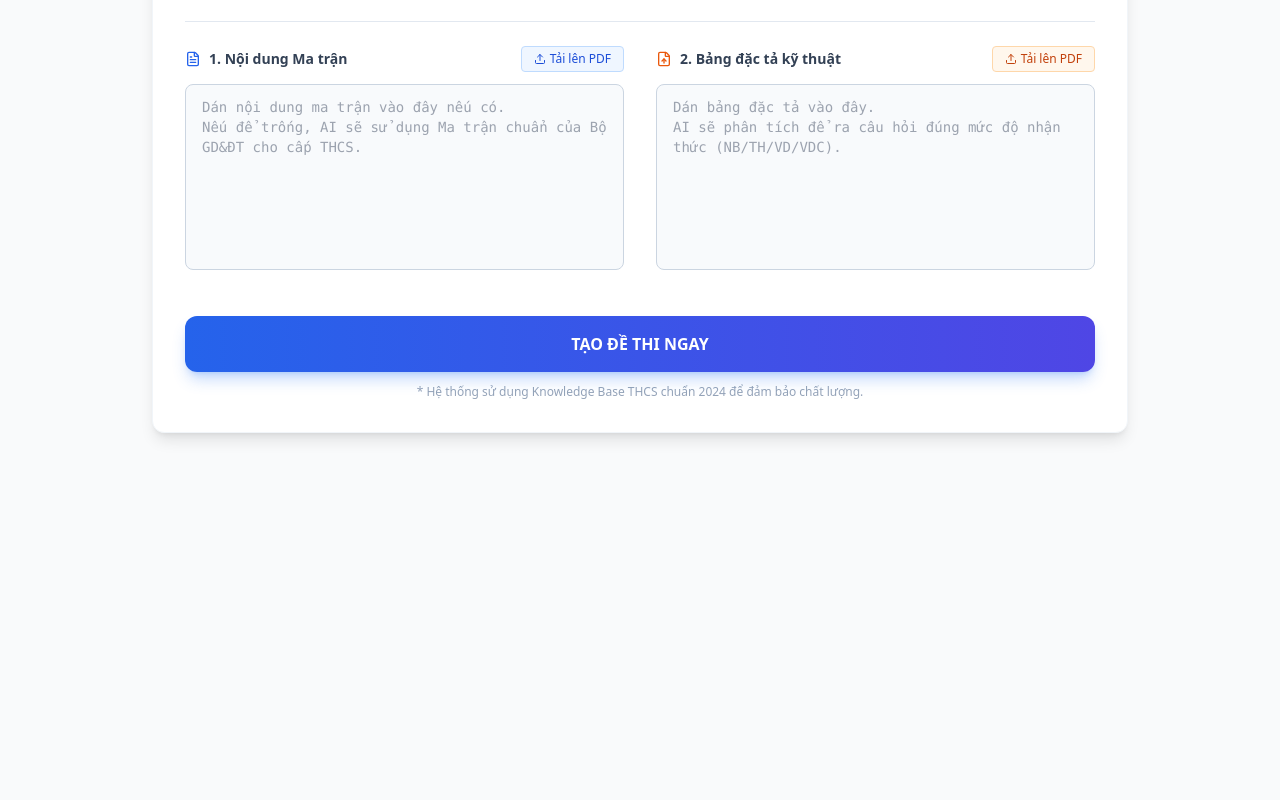
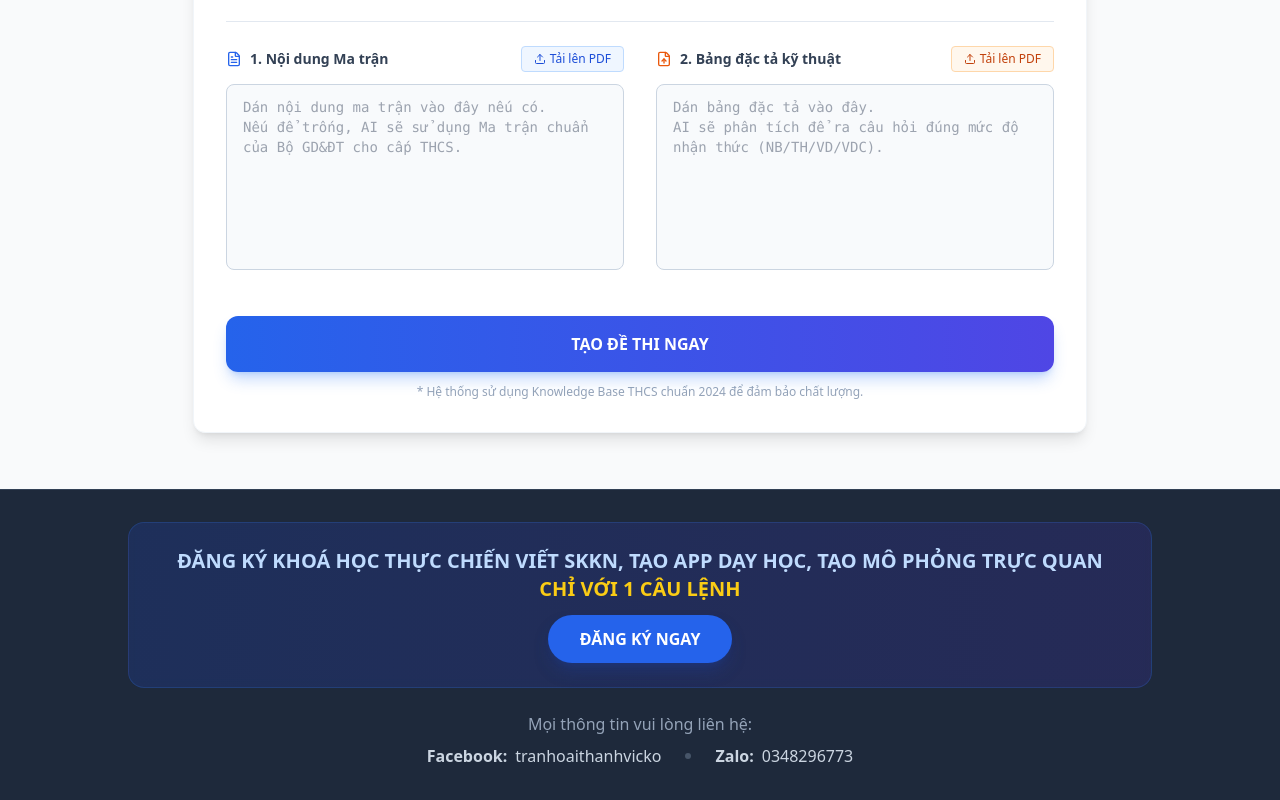
Before and after one commit to hoaithanhsp/trolymonvan, a React (Vite) app: page / in a window 1280 px wide. Shown: the part 620-1420 px from the top of the page. Before the commit the page ends 1109 px from the top, so only its background shows below. Built offline with nearby package versions, Linux system fonts and the light colour scheme.

Commit message:
Update App.tsx

```diff
--- a/App.tsx
+++ b/App.tsx
@@ -344,7 +344,7 @@ const App: React.FC = () => {
   };
 
   return (
-    <div className="min-h-screen bg-gray-50">
+    <div className="min-h-screen bg-gray-50 flex flex-col">
       {/* Navbar */}
       <nav className="bg-white border-b border-gray-200 shadow-sm sticky top-0 z-50 no-print">
         <div className="max-w-7xl mx-auto px-4 sm:px-6 lg:px-8">
@@ -478,6 +478,44 @@ const App: React.FC = () => {
         )}
       </main>
 
+      {/* Footer Promotion */}
+      <footer className="bg-slate-800 text-slate-300 py-8 px-4 mt-auto border-t border-slate-700 no-print">
+        <div className="max-w-5xl mx-auto text-center">
+          <div className="mb-6 p-6 bg-gradient-to-r from-blue-900/40 to-indigo-900/40 rounded-2xl border border-blue-500/20 backdrop-blur-sm">
+            <p className="font-bold text-lg md:text-xl text-blue-200 mb-3 leading-relaxed">
+              ĐĂNG KÝ KHOÁ HỌC THỰC CHIẾN VIẾT SKKN, TẠO APP DẠY HỌC, TẠO MÔ PHỎNG TRỰC QUAN <br className="hidden md:block" />
+              <span className="text-yellow-400">CHỈ VỚI 1 CÂU LỆNH</span>
+            </p>
+            <a
+              href="https://tinyurl.com/khoahocAI2025"
+              target="_blank"
+              rel="noreferrer"
+              className="inline-flex items-center gap-2 px-8 py-3 bg-blue-600 hover:bg-blue-500 text-white font-bold rounded-full transition-all transform hover:-translate-y-1 shadow-lg shadow-blue-900/50"
+            >
+              ĐĂNG KÝ NGAY
+            </a>
+          </div>
+
+          <div className="space-y-2 text-sm md:text-base">
+            <p className="font-medium text-slate-400">Mọi thông tin vui lòng liên hệ:</p>
+            <div className="flex flex-col md:flex-row items-center justify-center gap-2 md:gap-6">
+              <a
+                href="https://www.facebook.com/tranhoaithanhvicko/"
+                target="_blank"
+                rel="noreferrer"
+                className="hover:text-blue-400 transition-colors duration-200 flex items-center gap-2"
+              >
+                <span className="font-bold">Facebook:</span> tranhoaithanhvicko
+              </a>
+              <div className="hidden md:block w-1.5 h-1.5 rounded-full bg-slate-600"></div>
+              <span className="hover:text-emerald-400 transition-colors duration-200 cursor-default flex items-center gap-2">
+                <span className="font-bold">Zalo:</span> 0348296773
+              </span>
+            </div>
+          </div>
+        </div>
+      </footer>
+
       {/* API Key Modal */}
       {showApiKeyModal && (
         <div className="fixed inset-0 bg-black/50 z-[100] flex items-center justify-center p-4">
```
